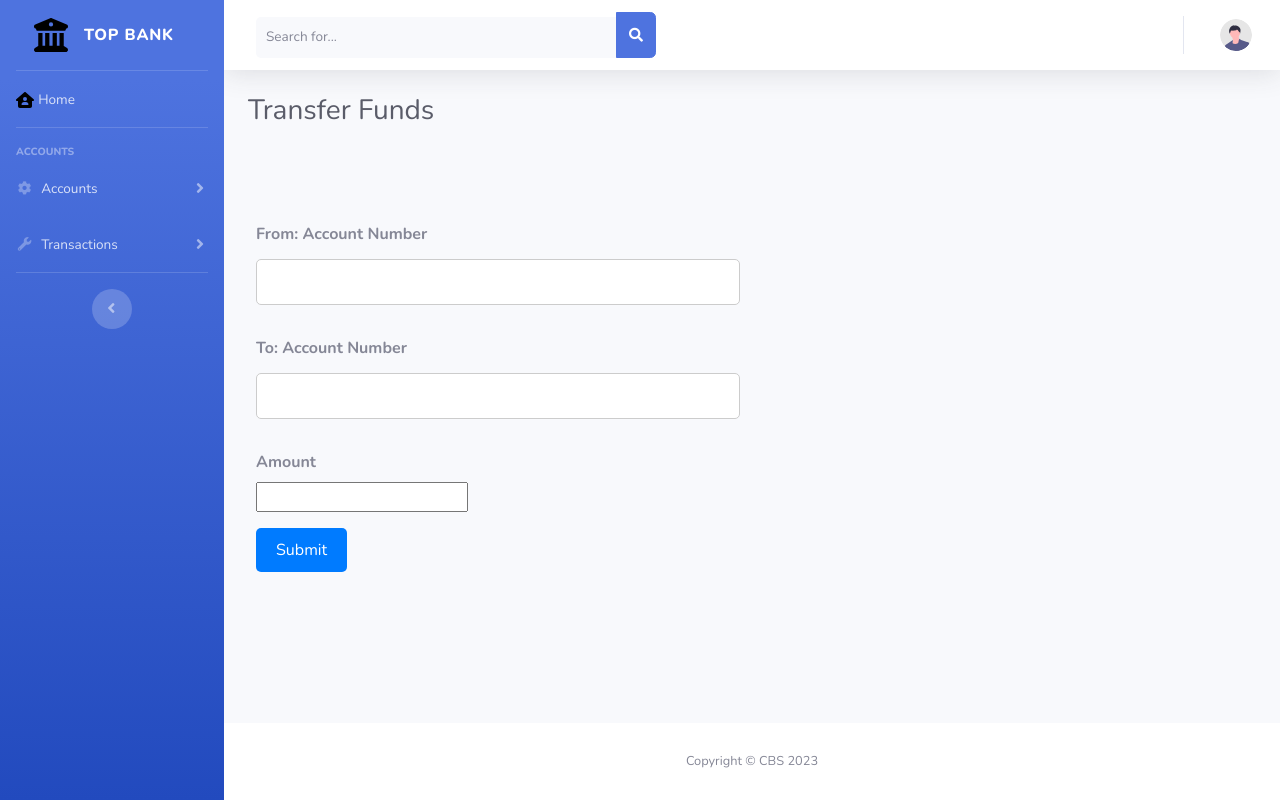
After one commit to GeorgeOduor/simplecorebanking, a Django app: page /core/transactions/transfer_funds/ in a window 1280 px wide. The commit adds this page. Run offline with Django 4.2, Linux system fonts and the light colour scheme; some libraries are stand-ins or nearby versions.

Commit message:
intra transfer

```diff
--- a/cbs/settings.py
+++ b/cbs/settings.py
@@ -25,7 +25,7 @@ BASE_DIR = Path(__file__).resolve().parent.parent
 SECRET_KEY = 'django-insecure-e_sly9k7@q+3*4qi*3-97x76g!+nlc9)1q5-q+!=#jdc0q3wvw'
 
 # SECURITY WARNING: don't run with debug turned on in production!
-DEBUG = False
+DEBUG = True
 
 ALLOWED_HOSTS = ['*']
 
--- a/core/scripts/create_accs.py
+++ b/core/scripts/create_accs.py
@@ -9,7 +9,6 @@ def check_balance(transactions):
 
 def new_trx_balance(model,client,transaction_type,transaction_amount):
         transactions = model.objects.filter(client_id=client)
-        print(transactions, "-----------")
         if transactions.exists():
             # get the latest balance
             latest_balance = transactions.latest('transaction_date').transaction_balance
--- a/core/urls.py
+++ b/core/urls.py
@@ -16,4 +16,5 @@ urlpatterns = [
     path('transactions/', TransactionsListing.as_view(), name='transactions'),
     path('transactions/deposit/', CreateDeposit.as_view(), name='create_deposit'),
     path('transactions/withdraw/', CreateWithdraw.as_view(), name='create_withdraw'),
+    path('transactions/transfer_funds/', AccountTransfer.as_view(), name='transfer_funds'),
 ]
--- a/core/views.py
+++ b/core/views.py
@@ -253,15 +253,16 @@ class CreateWithdraw(View):
         amount = request.POST.get('amount')
         date = datetime.date.today()
         new_balance = new_trx_balance(
-                model=Transactions,
-                client=UserAccount.objects.get(accountid=account_id),
+                model  =Transactions,
+                client =UserAccount.objects.get(accountid=account_id),
                 transaction_type='DEBIT',
                 transaction_amount= int(amount),
             )
 
         try:
             # check existing balance
-            transactions = Transactions.objects.filter(client_id = request.user.id)
+            user = UserAccount.objects.get(accountid=account_id)
+            transactions = Transactions.objects.filter(client_id = user.id)
             latest_balance = check_balance(transactions)
             if latest_balance < int(amount):
                 message = f"Insufficient funds in account {account_id}!"
@@ -282,3 +283,71 @@ class CreateWithdraw(View):
             message = f"Error: {e}"
             messages.error(request, message)
             return redirect('core:create_withdraw')
+
+class AccountTransfer(View):
+    def get(self, request):
+        context = {
+            'title': 'Account Transfer'
+        }
+        return render(request, 'core/account-transfer.html', context)
+
+    def post(self, request):
+        from_account = request.POST.get('from_account_number')
+        to_account = request.POST.get('to_account_number')
+        # check if the two accounts are the same
+        if from_account == to_account:
+            message = "Cannot transfer funds to the same account!"
+            messages.error(request, message)
+            return redirect('core:transfer_funds')
+        # check if account exists
+        from_account_obj = UserAccount.objects.filter(accountid=from_account)
+        to_account_obj = UserAccount.objects.filter(accountid=to_account)
+        if not from_account_obj.exists() or not to_account_obj.exists():
+            message = "One or both accounts do not exist!"
+            messages.error(request, message)
+            return redirect('core:transfer_funds')
+        amount = request.POST.get('amount')
+        date   = datetime.date.today()
+        new_balance_from = new_trx_balance(
+                model  =Transactions,
+                client =UserAccount.objects.get(accountid=from_account),
+                transaction_type='DEBIT',
+                transaction_amount= int(amount),
+            )
+        new_balance_to = new_trx_balance(
+                model  =Transactions,
+                client =UserAccount.objects.get(accountid=to_account),
+                transaction_type='CREDIT',
+                transaction_amount= int(amount),
+            )
+
+        try:
+            # check existing balance
+            user = UserAccount.objects.get(accountid=from_account)
+            transactions = Transactions.objects.filter(client_id = user.id)
+            latest_balance = check_balance(transactions)
+            if latest_balance < int(amount):
+                message = f"Insufficient funds in account {from_account}!"
+                messages.error(request, message)
+                return redirect('core:transfer_funds')
+            Transactions.objects.create(
+                client = UserAccount.objects.get(accountid=from_account),
+                transaction_type='DEBIT',
+                transaction_date=date,
+                transaction_amount=amount,
+                transaction_balance=new_balance_from
+            )
+            Transactions.objects.create(
+                client = UserAccount.objects.get(accountid=to_account),
+                transaction_type='CREDIT',
+                transaction_date=date,
+                transaction_amount=amount,
+                transaction_balance=new_balance_to
+            )
+            message = f"Transfer of {amount} made successfully!"
+            messages.success(request, message)
+            return redirect('core:transactions')
+        except Exception as e:
+            message = f"Error: {e}"
+            messages.error(request, message)
+            return redirect('core:transfer_funds')
--- /dev/null
+++ b/templates/core/account-transfer.html
@@ -0,0 +1,100 @@
+{% extends 'core/base.html' %}
+{% load static %}
+{% block page_styles %}
+
+{% endblock %}
+{% block Heading %}
+  Transfer Funds
+{% endblock %}
+{% block maincontent %}
+<style>
+  /* Style the form container */
+form {
+  /* max-width: 800px; */
+  //margin: 0 auto;
+  //padding: 20px;
+  /* background-color: #f7f7f7; */
+  //border-radius: 5px;
+  //box-shadow: 0 0 10px rgba(0, 0, 0, 0.2);
+}
+
+/* Style the form headings */
+h2 {
+  font-size: 1.5rem;
+  margin-top: 20px;
+  margin-bottom: 10px;
+}
+
+/* Style labels and inputs */
+label {
+  display: block;
+  font-weight: bold;
+  margin-top: 10px;
+}
+
+input[type="text"],
+input[type="email"],
+input[type="date"],
+select {
+  width: 100%;
+  padding: 10px;
+  margin-top: 5px;
+  margin-bottom: 15px;
+  border: 1px solid #ccc;
+  border-radius: 5px;
+}
+
+/* Style the submit button */
+button[type="submit"] {
+  background-color: #007BFF;
+  color: white;
+  padding: 10px 20px;
+  border: none;
+  border-radius: 5px;
+  cursor: pointer;
+  font-size: 1rem;
+}
+
+/* Style the button on hover */
+button[type="submit"]:hover {
+  background-color: #0056b3;
+}
+
+</style>
+  <div class="row">
+    <div class="card-body">
+      <ul class="messages">
+        {% for message in messages %}
+        <li {% if message.tags %} class="{{ message.tags }}"{% endif %}>{{ message }}</li>
+        {% endfor %}
+    </ul>
+      <form method="post">
+        {% csrf_token %}
+        <div class="row">
+            <div class="col-md-6">
+            <!-- Address Details -->
+            <div class="form-group">
+            <label for="zip_code">From: Account Number</label>
+            <input type="text" id="zip_code" name="from_account_number" maxlength="13" required /><br />
+            </div>
+            <div class="form-group">
+            <label for="zip_code">To: Account Number</label>
+            <input type="text" id="zip_code" name="to_account_number" maxlength="13" required /><br />
+            </div>
+           <div class="form-group">
+            <label for="address">Amount</label>
+            <input type="number" id="amount" name="amount" min="1" required /><br />
+           </div>
+
+            <!-- Submission Buttons -->
+            <button type="submit">Submit</button>
+          </div>
+        </div>
+      </form>
+    </div>
+  </div>
+{% endblock %}
+
+{% block page_scripts %}
+
+{% endblock %}
--- a/templates/core/parts/sidebar.html
+++ b/templates/core/parts/sidebar.html
@@ -54,6 +54,7 @@
         <a class="collapse-item" href="{% url "core:transactions" %}">Transactions Listing</a>
         <a class="collapse-item" href="{% url "core:create_deposit" %}">Deposit</a>
         <a class="collapse-item" href="{% url "core:create_withdraw" %}">Withdraw </a>
+        <a class="collapse-item" href="{% url "core:transfer_funds" %}">Account Transfer </a>
       </div>
     </div>
   </li>
```
Also changed, not shown: db.sqlite3, 1 other file.
